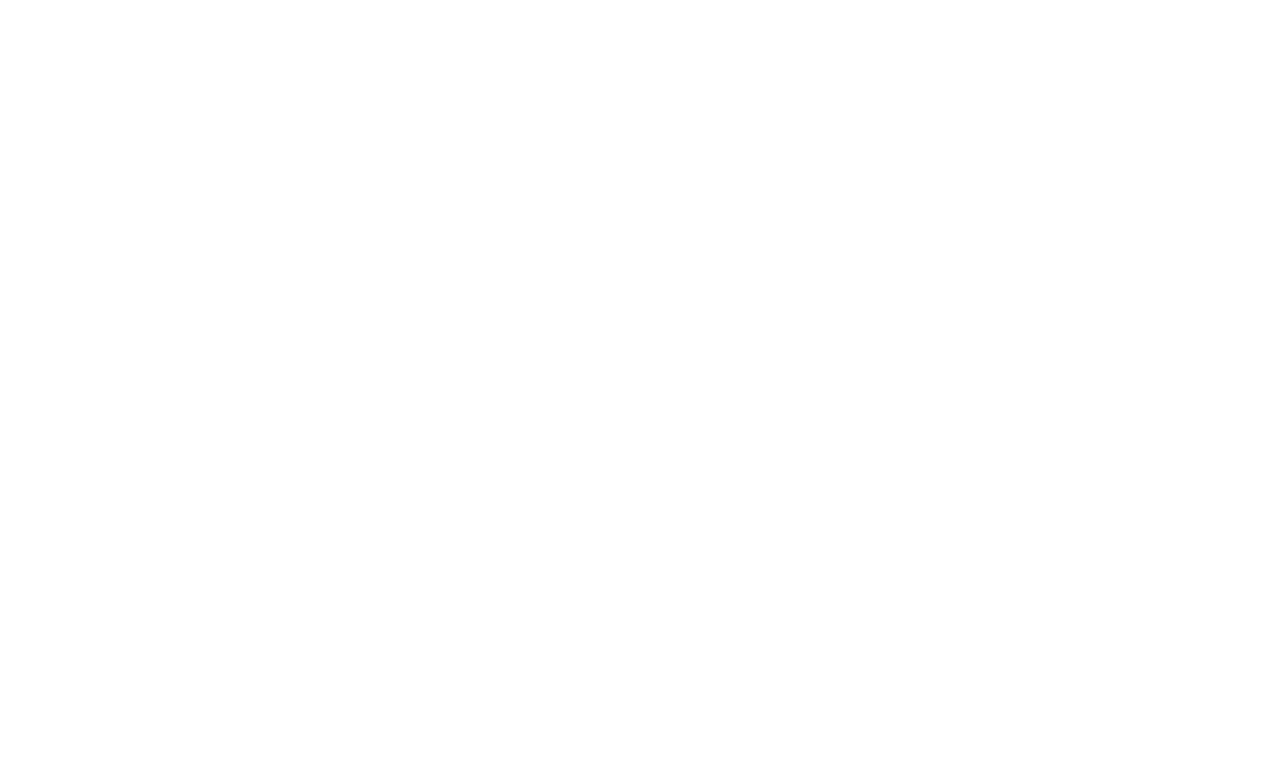
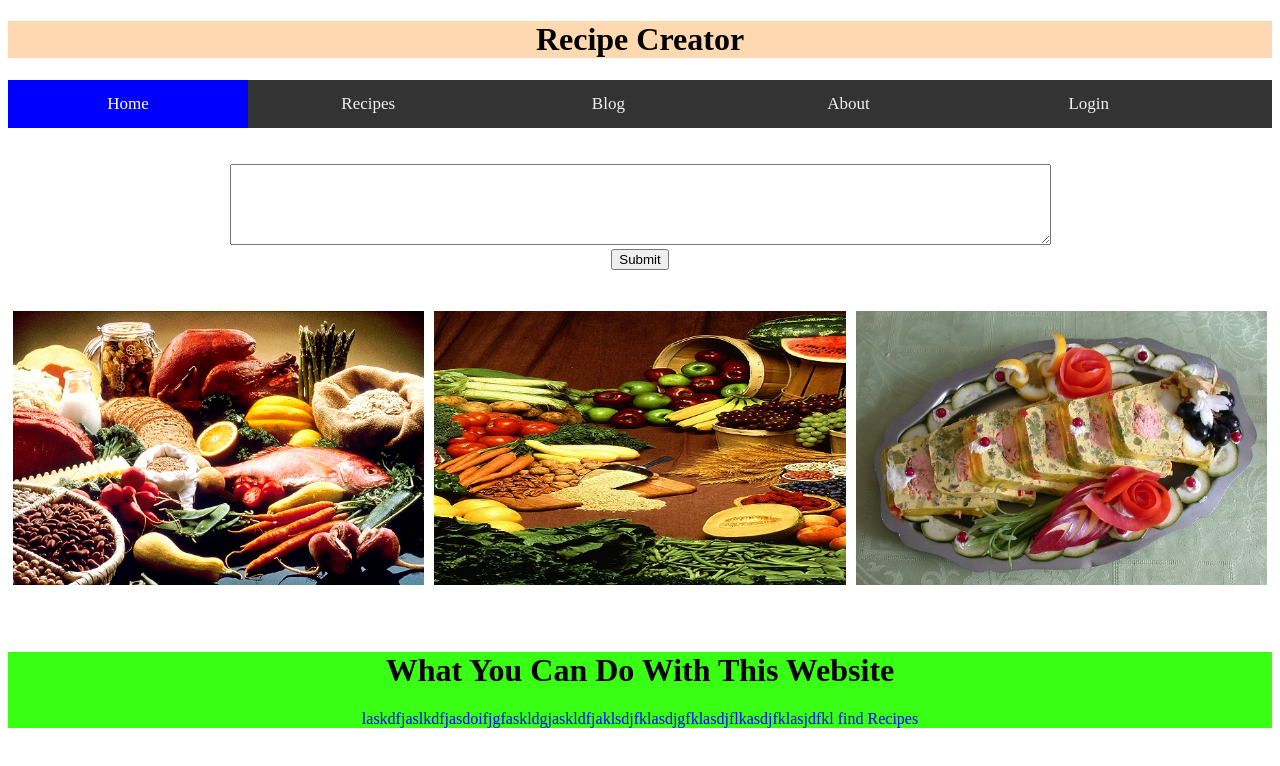
Before and after one commit to mnguo98/recipe-creator, a website: page index.html in a window 1280 px wide. Drawn offline with Linux system fonts and the light colour scheme.

Commit message:
Made Basic UI

```diff
--- a/index.html
+++ b/index.html
@@ -1,11 +1,50 @@
+<!DOCTYPE html>
 <html lang="en">
-<head>
-    <meta charset="UTF-8">
-    <meta name="viewport" content="width=device-width, initial-scale=1.0">
-    <meta http-equiv="X-UA-Compatible" content="ie=edge">
-    <title>Document</title>
-</head>
-<body>
+    <head>
+        <meta charset="UTF-8">
+        <meta name="viewport" content="width=device-width, initial-scale=1.0">
 
-</body>
+        <title>Recipe Creator</title>
+
+        <link href="stylesheet.css" rel="stylesheet" type="text/css">
+    </head>
+    <body>
+        <div class="website">
+            <h1>Recipe Creator</h1>
+        </div>
+        <div class="topnav">
+            <a class="active" href="#home">Home</a>
+            <a href="#news">Recipes</a>
+            <a href="#contact">Blog</a>
+            <a href="#about">About</a>
+            <a href="#login">Login</a>
+        </div>
+        <br>
+        <br>
+        <div class="searchbar">
+            <form action="/action_page.php">
+                <textarea rows="5" cols="100" name="fname"></textarea><br>
+                <input type="submit" value="Submit">
+            </form>
+        </div>
+        <br>
+        <br>
+        <div class="row">
+            <div class="column">
+                <img src="assets/FoodPicture1.jpg" alt="Good Food" style="width:100%">
+            </div>
+            <div class="column">
+                <img src="assets/FoodPicture2.jpg" alt="Tall Food" style="width:100%">
+            </div>
+            <div class="column">
+                <img src="assets/FoodPicture3.jpg" alt="Weird French Food" style="width:100%">
+            </div>
+        </div>
+        <br>
+        <br>
+        <div class="description">
+            <h1>What You Can Do With This Website</h1>
+            <p>laskdfjaslkdfjasdoifjgfaskldgjaskldfjaklsdjfklasdjgfklasdjflkasdjfklasjdfkl find Recipes</p>
+        </div>
+    </body>
 </html>
--- /dev/null
+++ b/stylesheet.css
@@ -0,0 +1,65 @@
+/*Navigation Bar*/
+.topnav {
+    overflow: hidden;
+    background-color: #333;
+}
+
+.topnav a {
+    float: left;
+    color: #f2f2f2;
+    text-align: center;
+    padding: 14px 16px;
+    text-decoration: none;
+    font-size: 17px;
+    position: relative;
+    width: 19%;
+}
+
+.topnav a:hover {
+    background-color: #ddd;
+    color: black;
+}
+
+.topnav a.active {
+    background-color: #0000ff;
+    color: white;
+}
+
+/*Search Bar*/
+.searchbar {
+    text-align: center;
+}
+
+/*Title Bar*/
+.website {
+    background-color: #fed8b1;
+    text-align: center;
+}
+
+/*pictures*/
+* {
+    box-sizing: border-box;
+  }
+
+  .column {
+    float: left;
+    width: 33.33%;
+    padding: 5px;
+  }
+
+  /* Clearfix (clear floats) */
+  .row::after {
+    content: "";
+    clear: both;
+    display: table;
+  }
+
+/*Description*/
+.description {
+    text-align: center;
+    background: #39ff14;
+}
+
+.description p {
+    color: blue;
+}
```
Also changed, not shown: assets/FoodPicture1.jpg (added), assets/FoodPicture2.jpg (added), assets/FoodPicture3.jpg (added), 1 other file.
